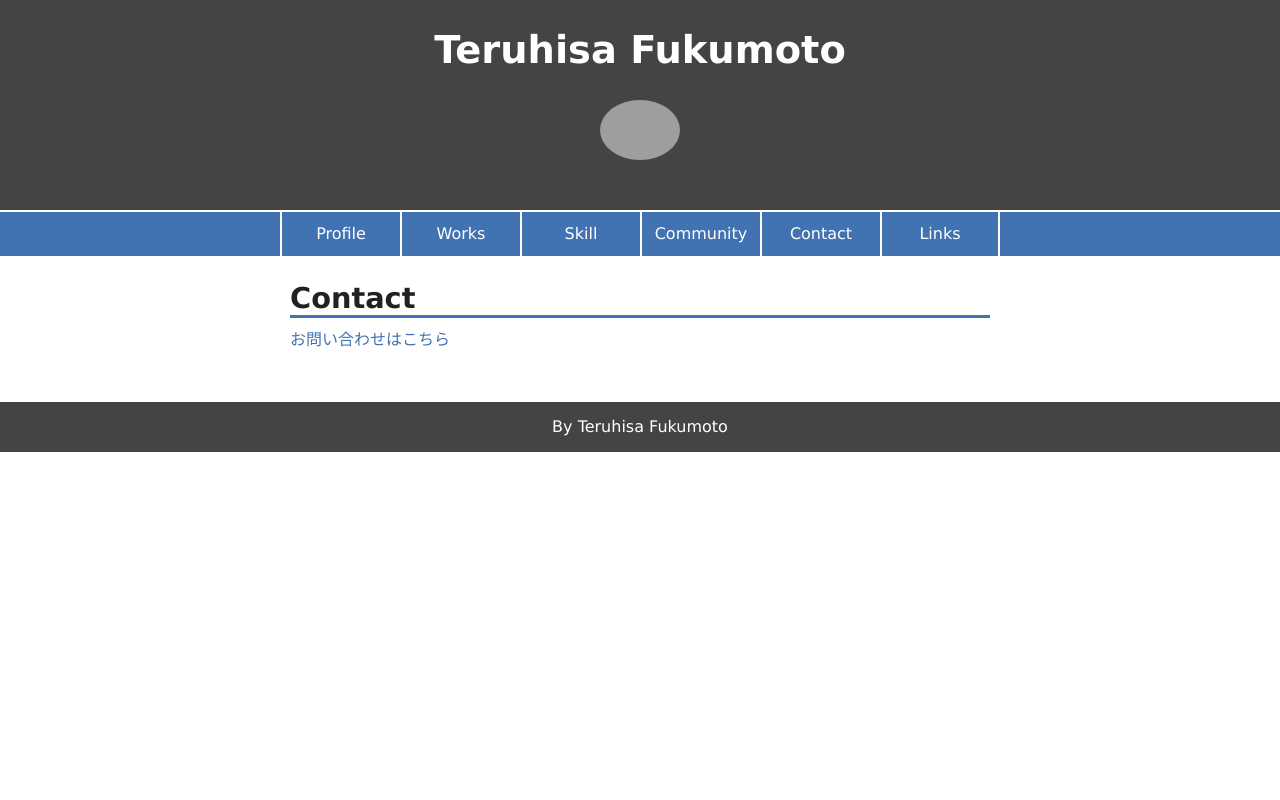
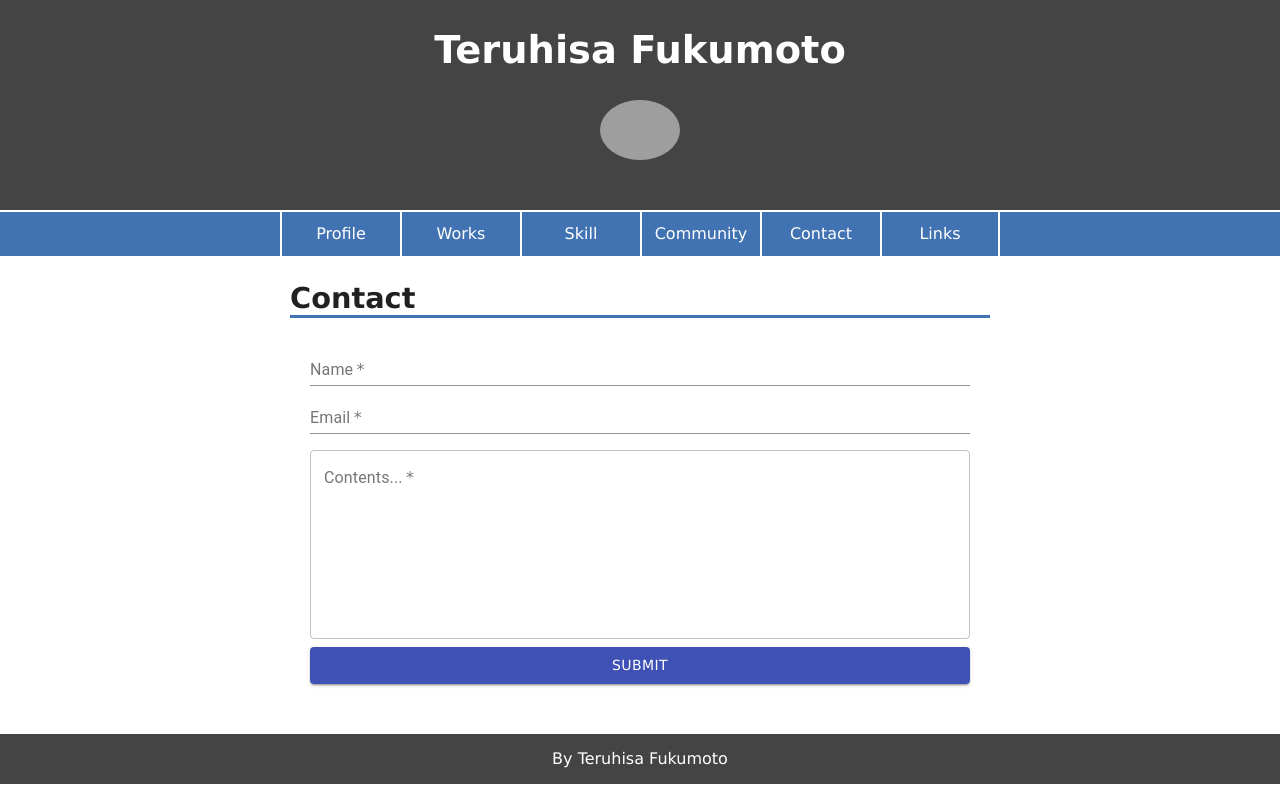
Before and after one commit to f-teruhisa/fukumoto_portfolio, a React (Create React App) app: page /contact in a window 1280 px wide. Built offline with nearby package versions, Linux system fonts and the light colour scheme; grey boxes are pictures that could not be loaded.

Commit message:
add form with material ui

```diff
--- a/src/components/Contact.js
+++ b/src/components/Contact.js
@@ -1,10 +1,70 @@
-import React from 'react';
+import React, { Component } from 'react';
+import TextField from '@material-ui/core/TextField';
+import Button from '@material-ui/core/Button'
 
-const Contact = () => (
-  <React.Fragment>
-    <h2>Contact</h2>
-    <a href="https://tayori.com/form/45957d1747b8a2c3b2d2bb43ed76437012925f19" target="_brank" rel="noopener noreferrer">お問い合わせはこちら</a>
-  </React.Fragment>
-);
+const firebase = require("firebase");
+require("firebase/functions");
 
-export default Contact;
+
+class ContactForm extends Component {
+    constructor(){
+        super()
+        this.onSubmit = this.onSubmit.bind(this)
+    }
+
+    onSubmit(e){
+        e.preventDefault()
+        let data = {}
+        data.name = e.target.name.value
+        data.email = e.target.email.value
+        data.content = e.target.content.value
+        let sendMail = firebase.functions().httpsCallable('sendMail');
+        sendMail(data)
+        e.target.name.value = ""
+        e.target.email.value = ""
+        e.target.content.value = ""
+        e.target.value = ""
+    }
+
+    render() {
+        const textFieldStyle = {
+            display: "flex",
+            width: "100%",
+        }
+
+        const contactForm = {
+            display: "flex",
+            flexDirection: "column",
+            alignItems: "left",
+            margin: "20px",
+        }
+
+
+        return (
+            <React.Fragment>
+            <h2>Contact</h2>
+                <div style={contactForm}>
+                    <form onSubmit={this.onSubmit}>
+                        <TextField name="name" label="Name" type="text" required style={textFieldStyle}  />
+                        <TextField name="email" label="Email" type="mail" required style={textFieldStyle}   />
+                        <TextField
+                            required
+                            name="content"
+                            label="Contents..."
+                            multiline
+                            rows="8"
+                            margin="normal"
+                            variant="outlined"
+                            style={textFieldStyle}
+                        />
+                        <Button variant="contained" color="primary" type="submit" style={textFieldStyle} >
+                            Submit
+                        </Button>
+                    </form>
+                </div>
+            </React.Fragment>
+        )
+    }
+}
+
+export default ContactForm
```
